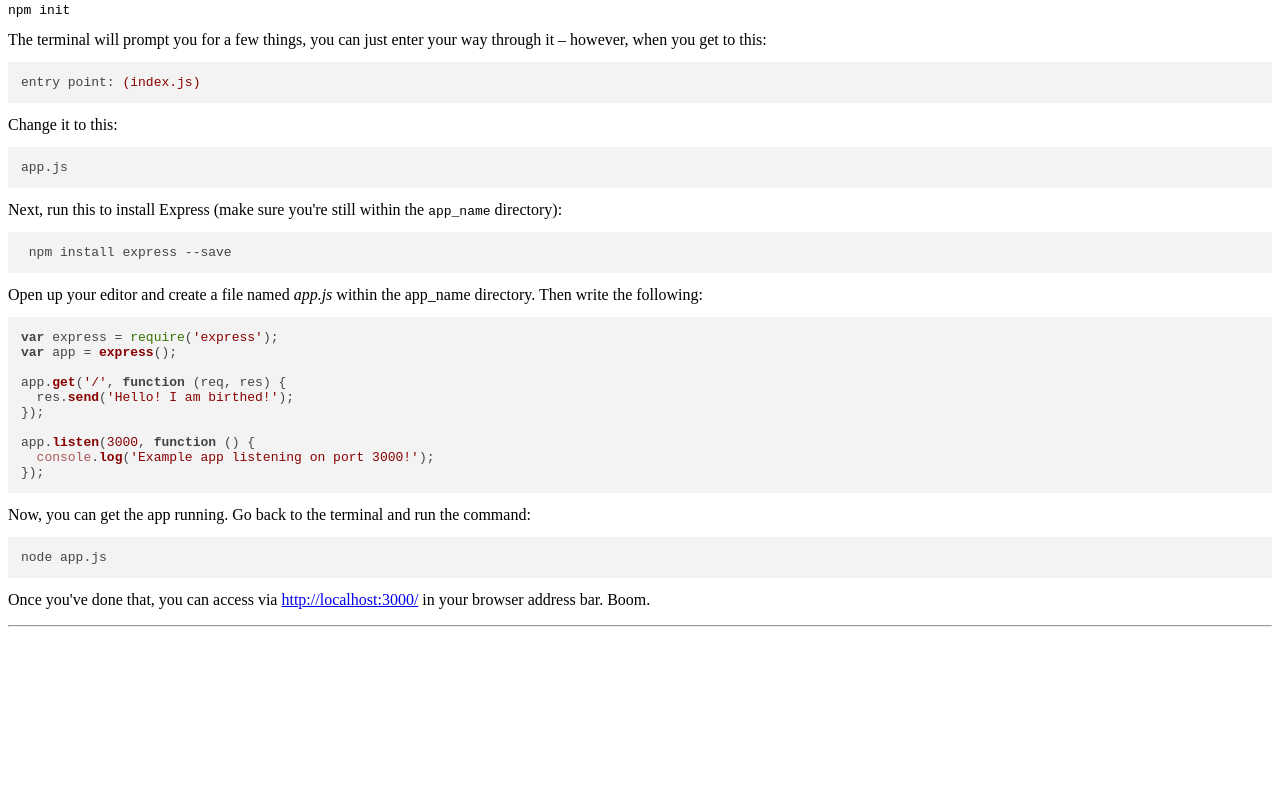
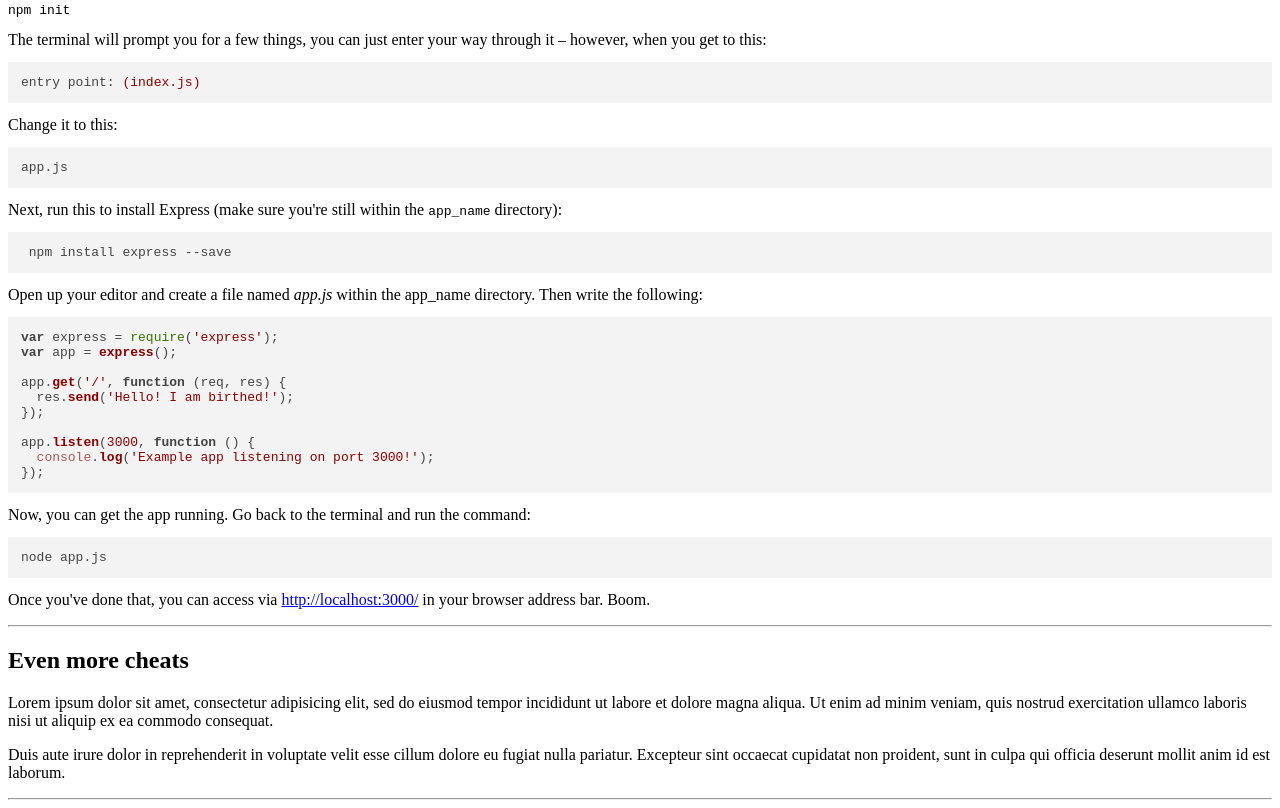
Before and after one commit to adelekyriacou/cheatsheet, a website: page public/index.html in a window 1280 px wide. Shown: the part 2184-2992 px from the top of the page. Before the commit the page ends 2819 px from the top, so only its background shows below. Drawn offline with nearby package versions, Linux system fonts and the light colour scheme.

Commit message:
Add dummy section to make the Codepen tests pass

```diff
--- a/public/index.html
+++ b/public/index.html
@@ -131,6 +131,16 @@ app.listen(3000, function () {
         </article>
         <hr>
       </section>
+      <section id="Even_more_cheats" class="main-section">
+        <header>
+          <h2>Even more cheats</h2>
+        </header>
+        <article>
+          <p>Lorem ipsum dolor sit amet, consectetur adipisicing elit, sed do eiusmod tempor incididunt ut labore et dolore magna aliqua. Ut enim ad minim veniam, quis nostrud exercitation ullamco laboris nisi ut aliquip ex ea commodo consequat.<p>
+          <p>Duis aute irure dolor in reprehenderit in voluptate velit esse cillum dolore eu fugiat nulla pariatur. Excepteur sint occaecat cupidatat non proident, sunt in culpa qui officia deserunt mollit anim id est laborum.</p>
+        </article>
+        <hr>
+      </section>
     <script src="//cdnjs.cloudflare.com/ajax/libs/highlight.js/10.0.3/highlight.min.js"></script>
     <script>hljs.initHighlightingOnLoad();</script>
   </body>
```
